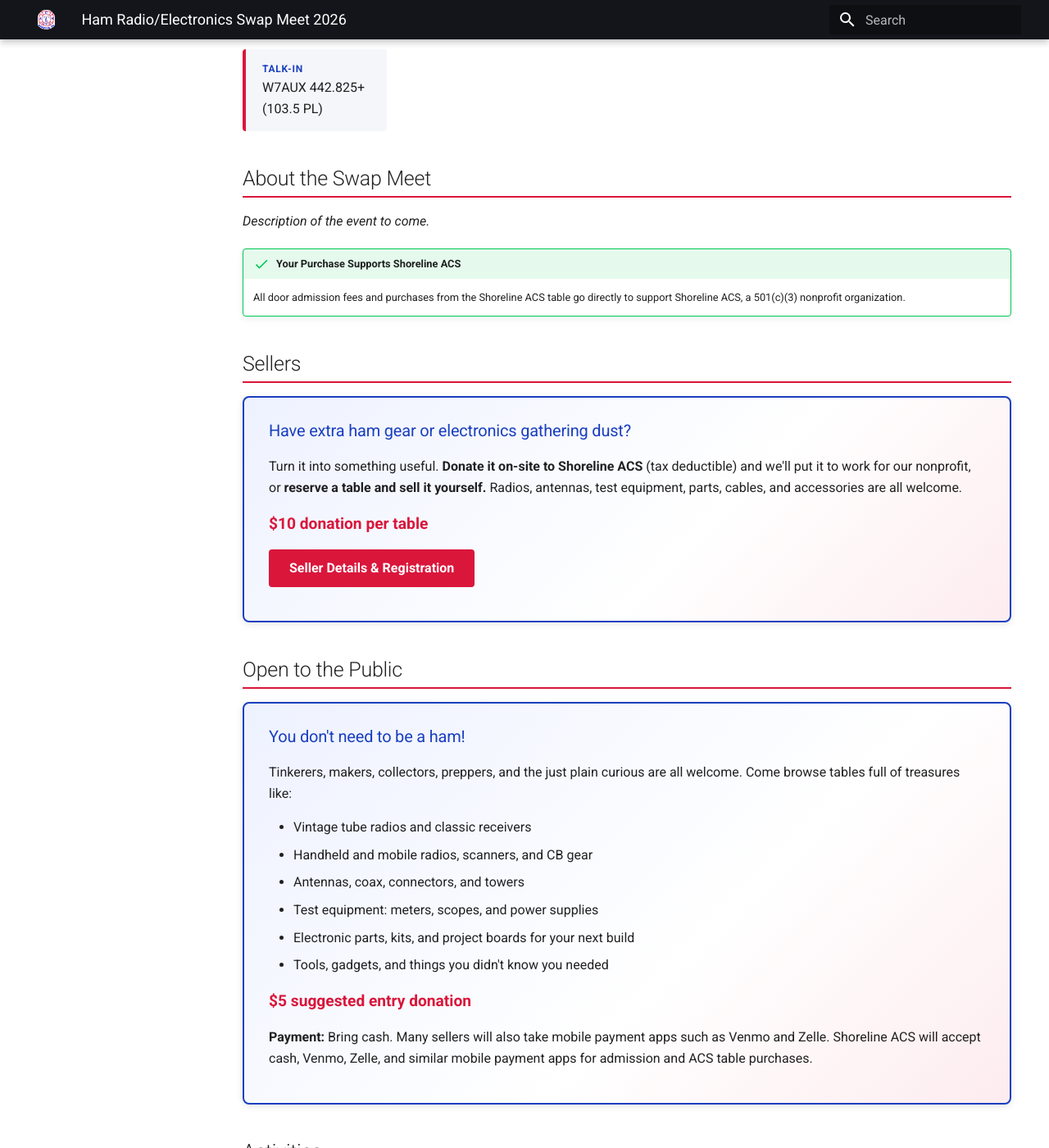
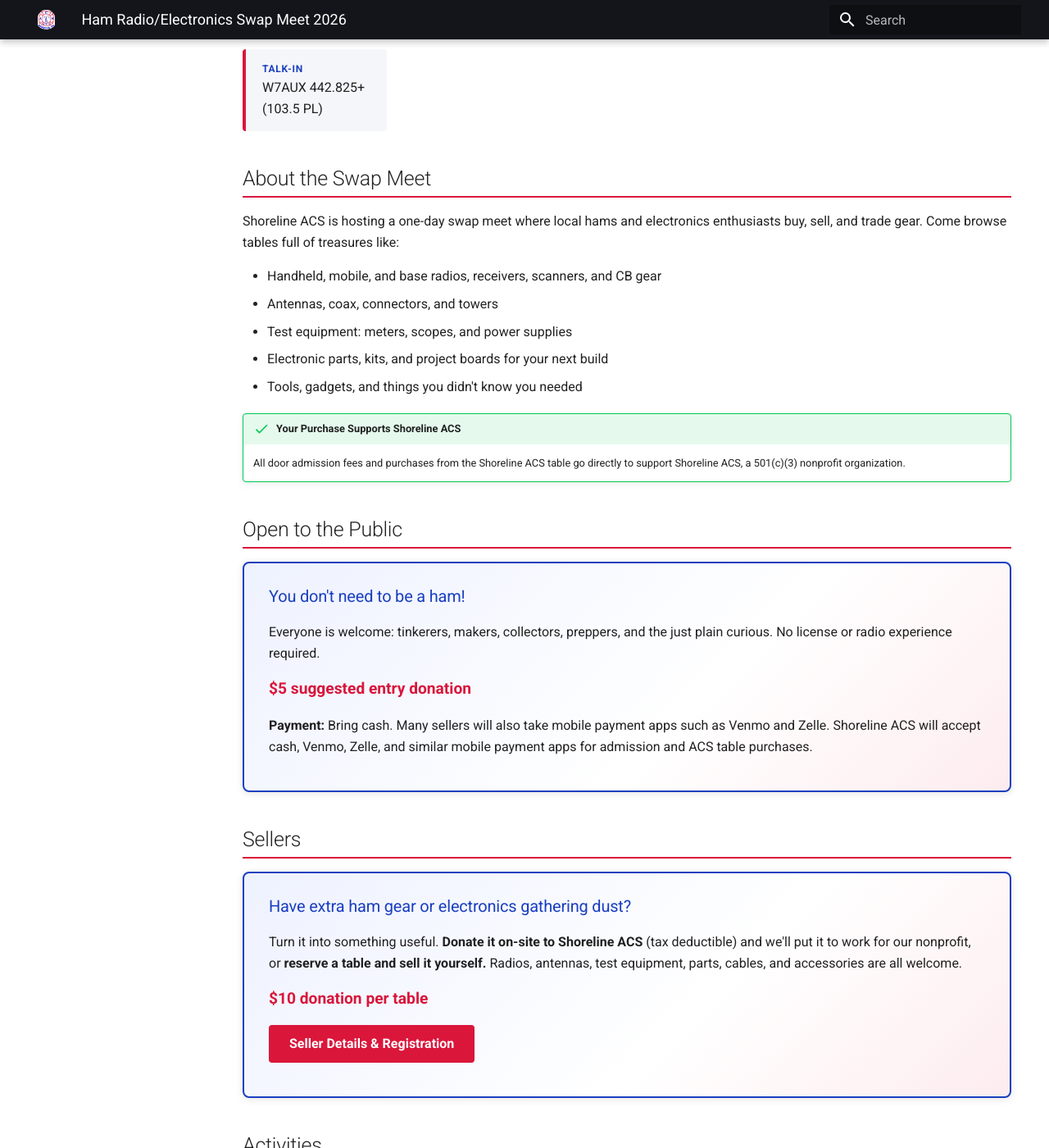
Before and after one commit to ShorelineACS/shorelineacs.github.io, an MkDocs documentation site: the page built from docs/swapmeet.md, in a window 1280 px wide and 1400 px high, scrolled down 499 px. Shown: the whole window at 82% size. Built offline with MkDocs 1.6.1 and Material for MkDocs 9.7.7, drawn with Linux system fonts in a browser that asks for light colours; part of the change alters nothing that is shown.

Commit message:
Swap meet page: reorder sections and tighten event description
Co-Authored-By: Claude Opus 5.5 (1M context) <noreply@anthropic.com>

```diff
--- a/docs/swapmeet.md
+++ b/docs/swapmeet.md
@@ -99,10 +99,30 @@ hide:
 </div>
 
 ## About the Swap Meet
-_Description of the event to come._
+Shoreline ACS is hosting a one-day swap meet where local hams and electronics enthusiasts buy, sell, and trade gear. Come browse tables full of treasures like:
+
+- Handheld, mobile, and base radios, receivers, scanners, and CB gear
+- Antennas, coax, connectors, and towers
+- Test equipment: meters, scopes, and power supplies
+- Electronic parts, kits, and project boards for your next build
+- Tools, gadgets, and things you didn't know you needed
 
 !!! success "Your Purchase Supports Shoreline ACS"
     All door admission fees and purchases from the Shoreline ACS table go directly to support Shoreline ACS, a 501(c)(3) nonprofit organization.
+
+## Open to the Public
+
+<div class="swap-cta" markdown>
+
+### You don't need to be a ham!
+
+Everyone is welcome: tinkerers, makers, collectors, preppers, and the just plain curious. No license or radio experience required.
+
+<span class="swap-price">$5 suggested entry donation</span>
+
+**Payment:** Bring cash. Many sellers will also take mobile payment apps such as Venmo and Zelle. Shoreline ACS will accept cash, Venmo, Zelle, and similar mobile payment apps for admission and ACS table purchases.
+
+</div>
 
 ## Sellers
 
@@ -115,27 +135,6 @@ Turn it into something useful. **Donate it on-site to Shoreline ACS** (tax deduc
 <span class="swap-price">$10 donation per table</span>
 
 [Seller Details & Registration](swapmeet_sellers.md){ .swap-button }
-
-</div>
-
-## Open to the Public
-
-<div class="swap-cta" markdown>
-
-### You don't need to be a ham!
-
-Tinkerers, makers, collectors, preppers, and the just plain curious are all welcome. Come browse tables full of treasures like:
-
-- Vintage tube radios and classic receivers
-- Handheld and mobile radios, scanners, and CB gear
-- Antennas, coax, connectors, and towers
-- Test equipment: meters, scopes, and power supplies
-- Electronic parts, kits, and project boards for your next build
-- Tools, gadgets, and things you didn't know you needed
-
-<span class="swap-price">$5 suggested entry donation</span>
-
-**Payment:** Bring cash. Many sellers will also take mobile payment apps such as Venmo and Zelle. Shoreline ACS will accept cash, Venmo, Zelle, and similar mobile payment apps for admission and ACS table purchases.
 
 </div>
 
```
